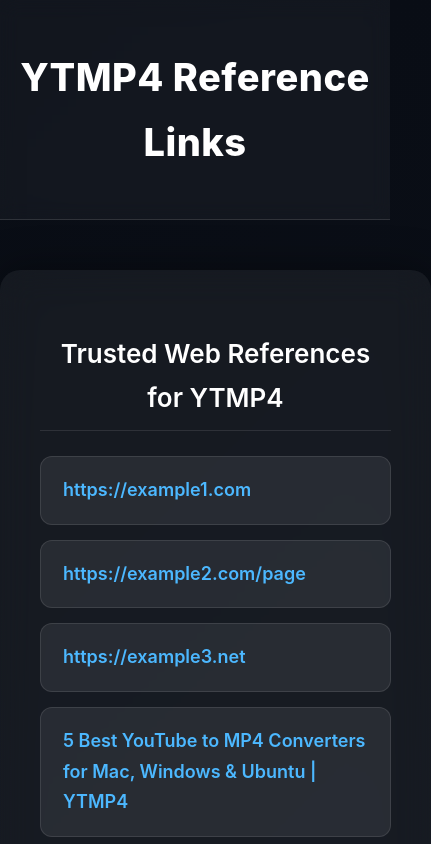
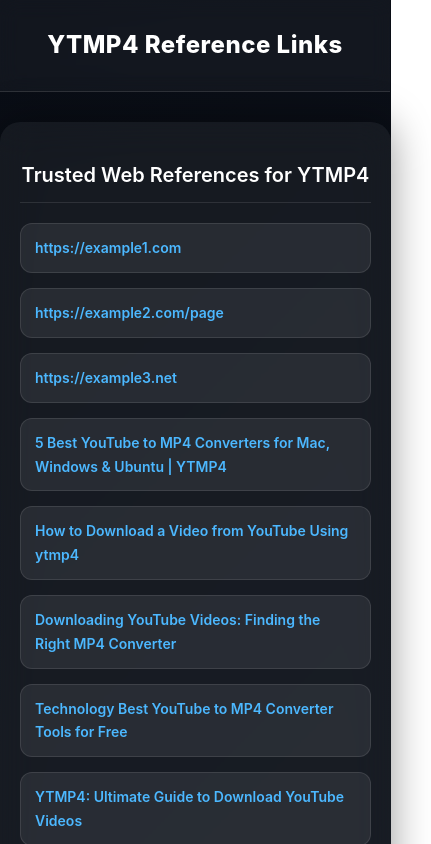
Before and after one commit to mp4-hub/ytmp4, a plain HTML site: page index.html in a window 390 px wide. Shown: the top 844 px of the page, 431 px wide, since content can reach past the window. Drawn offline with Linux system fonts and the light colour scheme.

Commit message:
Update index.html

```diff
--- a/index.html
+++ b/index.html
@@ -12,10 +12,10 @@
     <meta property="og:url" content="https://mp4-hub.github.io/ytmp4/">
     <meta property="og:type" content="website">
     <meta property="og:image" content="https://mp4-hub.github.io/ytmp4/youtube-mp4.jpg">
-<meta name="twitter:card" content="summary_large_image">
-<meta name="twitter:title" content="YTMP4 Reference Links – Official Directory Page">
-<meta name="twitter:description" content="Official page listing trusted external references and verified links to YTMP4.com.">
-<meta name="twitter:image" content="https://mp4-hub.github.io/ytmp4/youtube-mp4.jpg">
+    <meta name="twitter:card" content="summary_large_image">
+    <meta name="twitter:title" content="YTMP4 Reference Links – Official Directory Page">
+    <meta name="twitter:description" content="Official page listing trusted external references and verified links to YTMP4.com.">
+    <meta name="twitter:image" content="https://mp4-hub.github.io/ytmp4/youtube-mp4.jpg">
     <style>
         body {
             margin: 0;
@@ -72,6 +72,7 @@
             border: 1px solid rgba(255,255,255,0.10);
             transition: all .3s ease;
             font-size: 18px;
+            word-break: break-word;
         }
 
         ul li:hover {
@@ -103,6 +104,54 @@
             margin-top: 40px;
             color: #777;
             font-size: 15px;
+        }
+
+        /* ========== RESPONSIVE STYLES ========== */
+        @media (max-width: 768px) {
+            header {
+                font-size: 28px;
+                padding: 35px 0;
+            }
+
+            .container {
+                padding: 30px;
+            }
+
+            h2 {
+                font-size: 22px;
+            }
+
+            ul li {
+                font-size: 16px;
+                padding: 15px 18px;
+            }
+        }
+
+        @media (max-width: 480px) {
+            header {
+                font-size: 24px;
+                padding: 25px 0;
+            }
+
+            .container {
+                padding: 20px;
+                margin: 30px auto;
+            }
+
+            h2 {
+                font-size: 20px;
+                margin-bottom: 20px;
+            }
+
+            ul li {
+                font-size: 14px;
+                padding: 12px 14px;
+            }
+
+            footer {
+                font-size: 13px;
+                padding: 30px 10px;
+            }
         }
     </style>
 </head>
```
